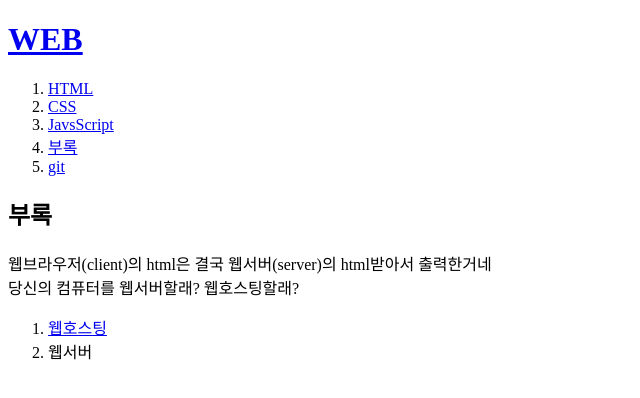
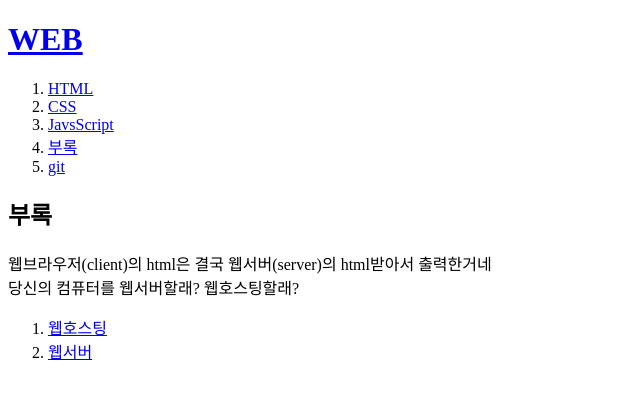
Before and after one commit to khb4435/myFirstWebSite, a plain HTML site: page 4.html in a window 1280 px wide. Shown: the full height of the page, 0-640 px from the left. Drawn offline with Linux system fonts and the light colour scheme.

Commit message:
동영상 추가

```diff
--- a/4.html
+++ b/4.html
@@ -19,7 +19,7 @@
        당신의 컴퓨터를 웹서버할래? 웹호스팅할래?<br>
        <ol>
         <li><a href="https://www.youtube.com/watch?v=MN1g0490WAg&list=PLuHgQVnccGMDZP7FJ_ZsUrdCGH68ppvPb&index=18">웹호스팅</a></li>
-        <li>웹서버</li>
+        <li><a href="https://www.youtube.com/watch?v=pyoTcvNrbmk&list=PLuHgQVnccGMDZP7FJ_ZsUrdCGH68ppvPb&index=19">웹서버</a></li>
        </ol>
     </p>
 </body>
```
Also changed, not shown: 1.html (+3 -0 lines).
